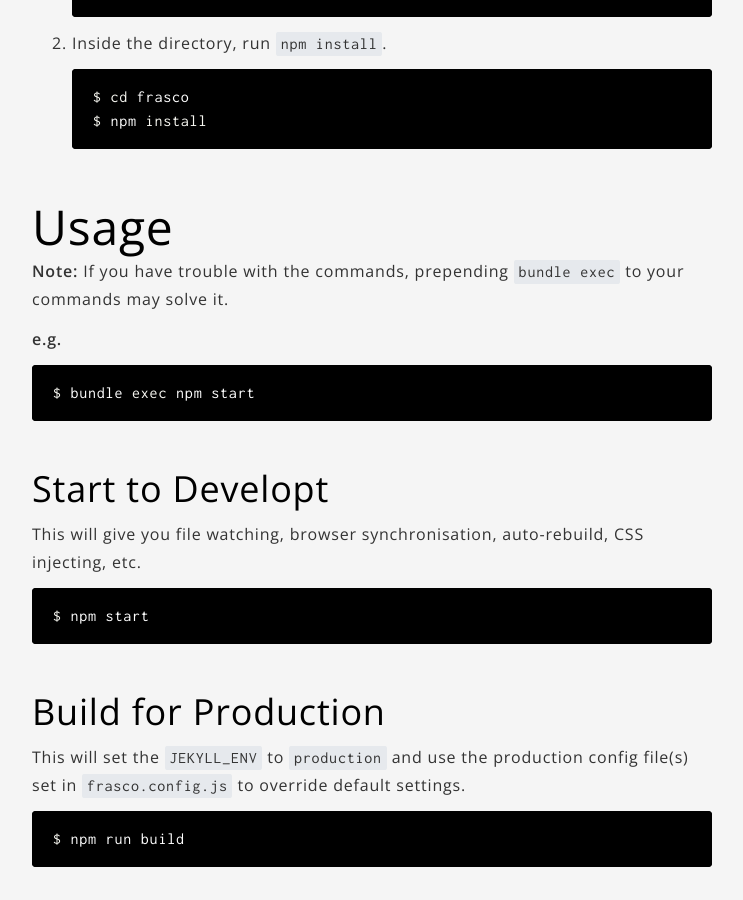
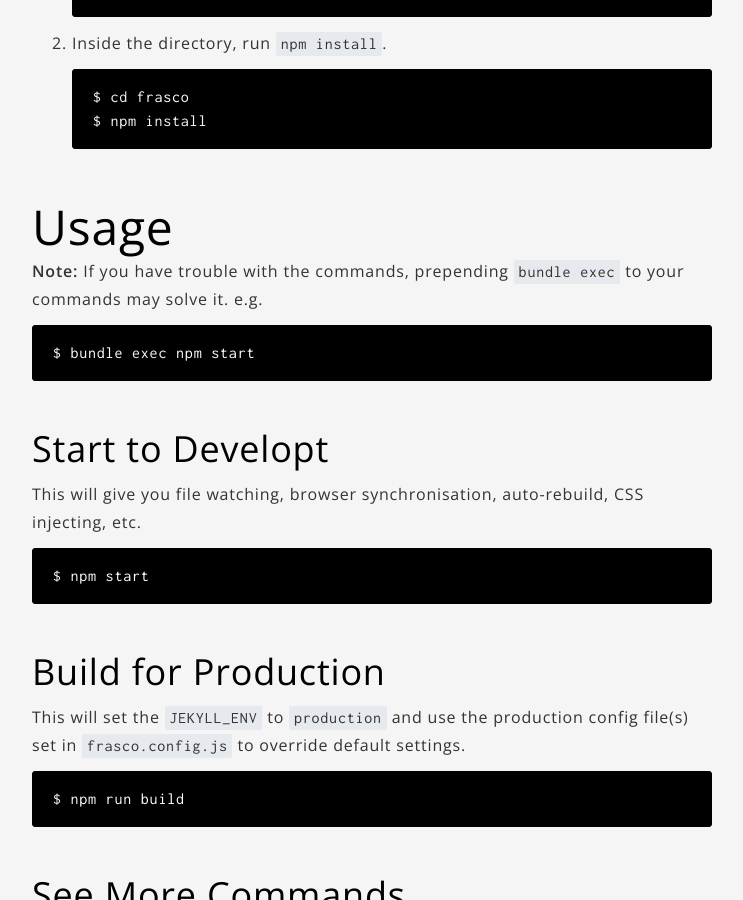
Before and after one commit to ixkaito/frasco, a Jekyll site: the page built from index.md, in a window 1280 px wide and 900 px high, scrolled down 1445 px. Shown: the whole window, without its empty margins (268-1011 px from the left). Built offline with Jekyll 4.4.1, drawn with Linux system fonts in a browser that asks for light colours; a script that is not in the unit is left out; comment, search, counter and statistics services are not loaded; our own code applies the rules of GitHub Pages for plain Markdown files.

Commit message:
Update the docs

````diff
--- a/index.md
+++ b/index.md
@@ -33,9 +33,7 @@
 
 ## Usage
 
-**Note:** If you have trouble with the commands, prepending `bundle exec` to your commands may solve it.
-
-**e.g.**
+**Note:** If you have trouble with the commands, prepending `bundle exec` to your commands may solve it. e.g.
 
 ```shell
 $ bundle exec npm start
````
